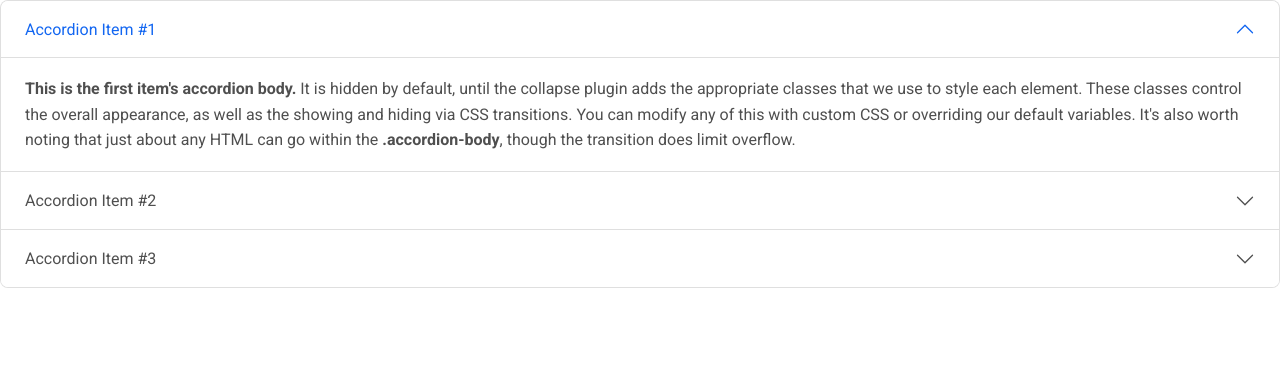
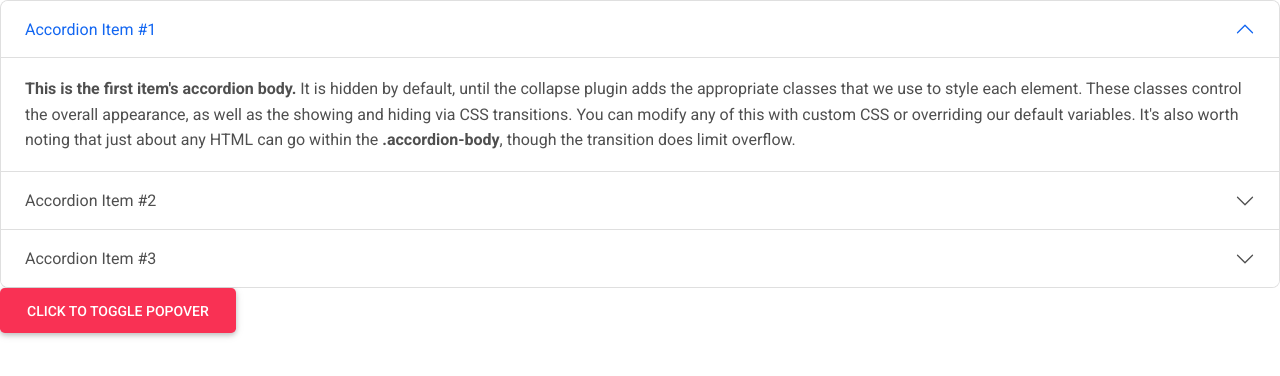
Before and after one commit to DarioCampino/proyectoSeminarioI, a plain HTML site: page index.html in a window 1280 px wide. Drawn offline with Linux system fonts and the light colour scheme.

Commit message:
Segunda version: MDB

```diff
--- a/index.html
+++ b/index.html
@@ -99,6 +99,16 @@
     </div>
   </div>
 </div>
+<!-- chips -->
+    <button
+      type="button"
+      class="btn btn-lg btn-danger"
+      data-mdb-toggle="popover"
+      title="Popover title"
+      data-mdb-content="And here's some amazing content. It's very engaging. Right?"
+    >
+      Click to toggle popover
+    </button>
     <!-- End your project here-->
 
     <!-- MDB -->
```
